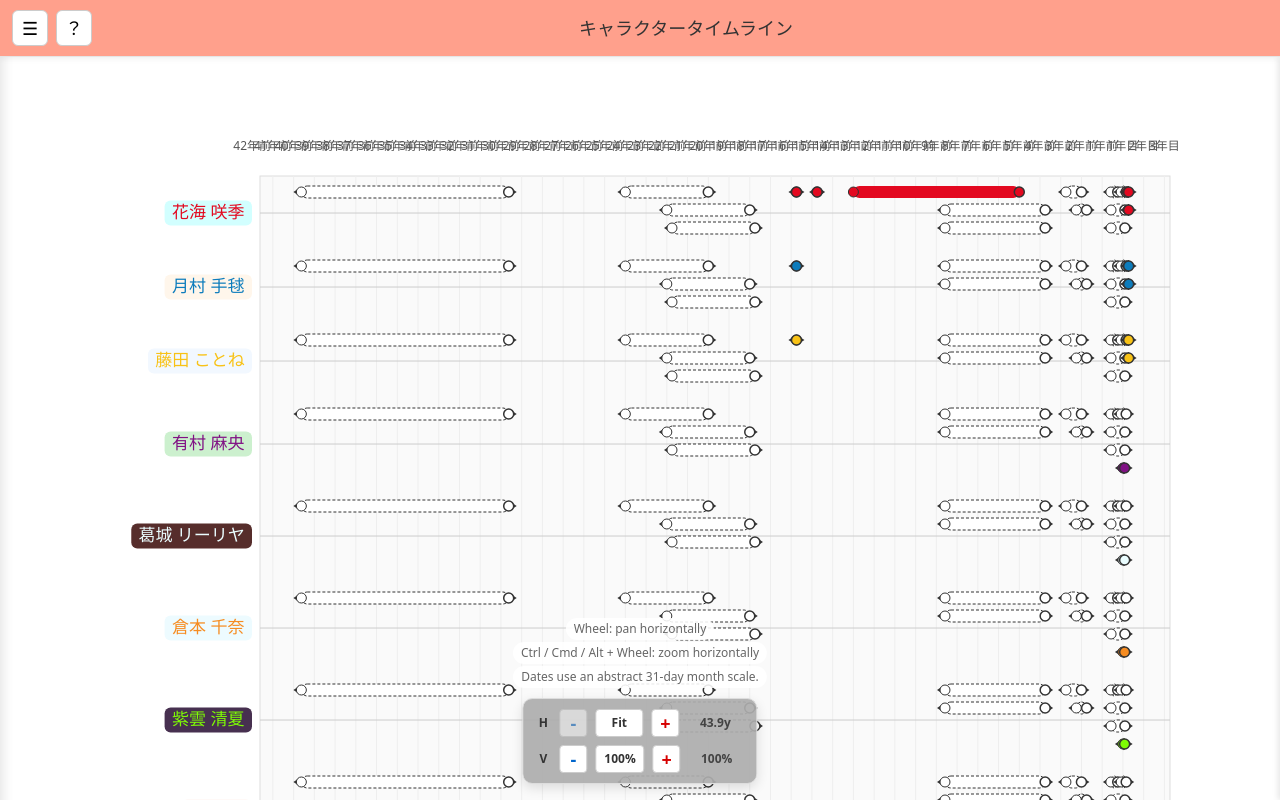
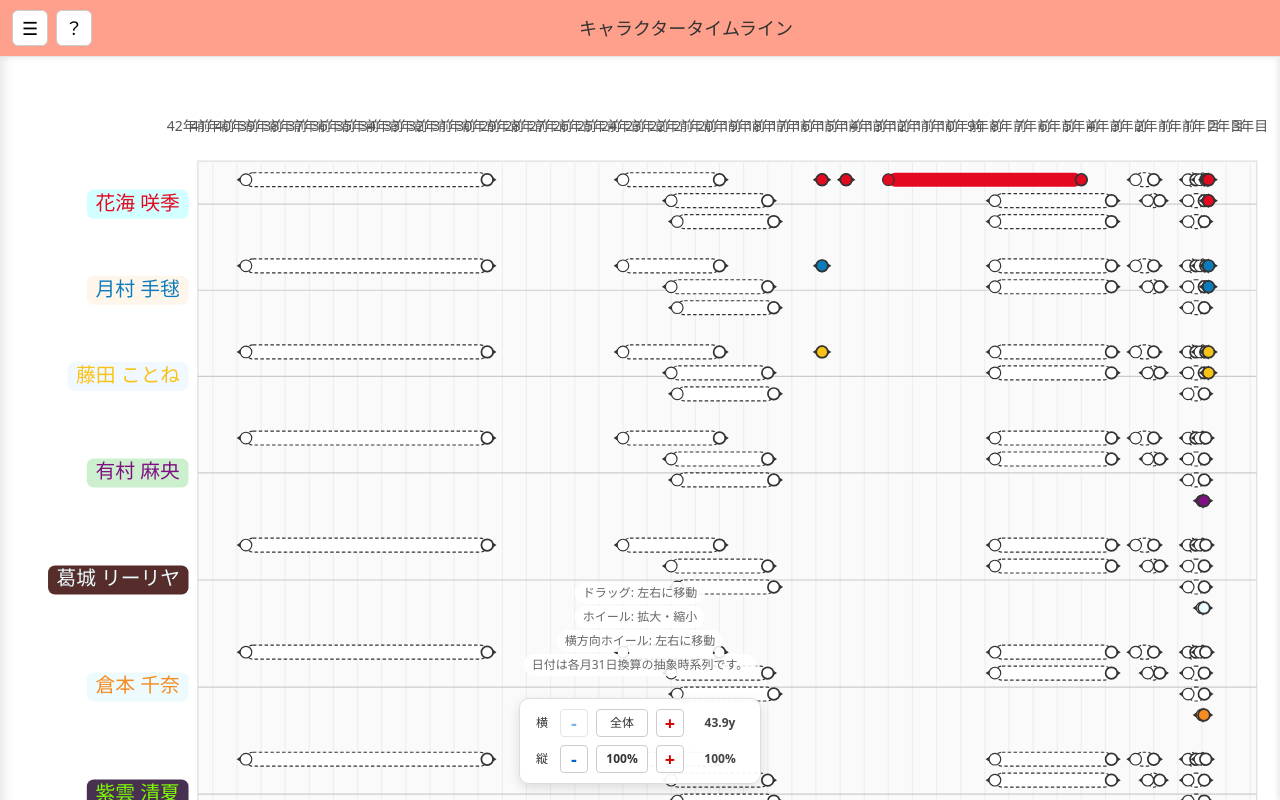
Before and after one commit to rectaris/gakumasu-timeline, a Vue app: page / in a window 1280 px wide. Shown: the top 800 px of the page. Built offline with nearby package versions, Linux system fonts and the light colour scheme.

Commit message:
timeline update

```diff
--- a/src/App.vue
+++ b/src/App.vue
@@ -127,13 +127,14 @@ function panByPixels(deltaPixels, svgElement) {
 
 function handleTimelineWheel(event) {
   const svgElement = event.currentTarget;
-  const panDeltaPixels =
-    Math.abs(event.deltaX) > Math.abs(event.deltaY)
-      ? event.deltaX
-      : event.deltaY;
+  const isHorizontalWheel = Math.abs(event.deltaX) > Math.abs(event.deltaY);
 
-  if (event.ctrlKey || event.metaKey || event.altKey) {
   event.preventDefault();
+
+  if (isHorizontalWheel) {
+    panByPixels(event.deltaX, svgElement);
+    return;
+  }
 
   const rect = svgElement.getBoundingClientRect();
   if (!rect.width) return;
@@ -145,14 +146,16 @@ function handleTimelineWheel(event) {
   );
 
   zoomHorizontallyBy(Math.exp(event.deltaY * 0.0015), anchorRatio);
-    return;
 }
 
-  event.preventDefault();
-  panByPixels(panDeltaPixels, svgElement);
-}
-
-const { onTouchStart, onTouchMove, onTouchEnd } = usePointer({
+const {
+  isDragging,
+  onClickCapture,
+  onMouseDown,
+  onTouchStart,
+  onTouchMove,
+  onTouchEnd
+} = usePointer({
   panByPixels
 });
 
@@ -296,9 +299,12 @@ const isCurrentCategoryEmpty = computed(() => laneOptions.value.length === 0);
         :left-label-width="LEFT_LABEL_WIDTH"
         :year-label="yearLabel"
         :on-wheel="handleTimelineWheel"
+        :on-click-capture="onClickCapture"
+        :on-mouse-down="onMouseDown"
         :on-touch-start="onTouchStart"
         :on-touch-move="onTouchMove"
         :on-touch-end="onTouchEnd"
+        :is-dragging="isDragging"
         @select="selectEvent"
       />
     </div>
--- a/src/components/TimelineSvg.vue
+++ b/src/components/TimelineSvg.vue
@@ -25,10 +25,13 @@ const props = defineProps({
   invertHexColor: { type: Function, required: true },
   leftLabelWidth: { type: Number, required: true },
   yearLabel: { type: Function, required: true },
+  onClickCapture: { type: Function, required: true },
+  onMouseDown: { type: Function, required: true },
   onWheel: { type: Function, required: true },
   onTouchStart: { type: Function, required: true },
   onTouchMove: { type: Function, required: true },
-  onTouchEnd: { type: Function, required: true }
+  onTouchEnd: { type: Function, required: true },
+  isDragging: { type: Boolean, required: true }
 });
 
 const emit = defineEmits(["select"]);
@@ -38,10 +41,13 @@ const CLIP_PADDING = 6;
 <template>
   <svg
     class="timeline-svg"
+    :class="{ 'timeline-svg--dragging': isDragging }"
     :width="width"
     :height="svgHeight"
     :viewBox="`0 0 ${width} ${svgHeight}`"
     preserveAspectRatio="xMidYMin meet"
+    @click.capture="onClickCapture"
+    @mousedown="onMouseDown"
     @wheel="onWheel"
     @touchstart="onTouchStart"
     @touchmove="onTouchMove"
--- a/src/components/ZoomControls.vue
+++ b/src/components/ZoomControls.vue
@@ -18,7 +18,7 @@ defineProps({
 <template>
   <div class="zoom-controls">
     <div class="zoom-group">
-      <span class="zoom-group-label">H</span>
+      <span class="zoom-group-label">横</span>
       <button
         class="zoom-button zoom-button--out"
         type="button"
@@ -32,7 +32,7 @@ defineProps({
         type="button"
         @click="resetHorizontalZoom"
       >
-        Fit
+        全体
       </button>
       <button
         class="zoom-button zoom-button--in"
@@ -46,7 +46,7 @@ defineProps({
     </div>
 
     <div class="zoom-group">
-      <span class="zoom-group-label">V</span>
+      <span class="zoom-group-label">縦</span>
       <button
         class="zoom-button zoom-button--out"
         type="button"
@@ -75,8 +75,9 @@ defineProps({
   </div>
 
   <div class="zoom-hints">
-    <p class="zoom-hint">Wheel: pan horizontally</p>
-    <p class="zoom-hint">Ctrl / Cmd / Alt + Wheel: zoom horizontally</p>
-    <p class="timeline-scale-note">Dates use an abstract 31-day month scale.</p>
+    <p class="zoom-hint">ドラッグ: 左右に移動</p>
+    <p class="zoom-hint">ホイール: 拡大・縮小</p>
+    <p class="zoom-hint">横方向ホイール: 左右に移動</p>
+    <p class="timeline-scale-note">日付は各月31日換算の抽象時系列です。</p>
   </div>
 </template>
--- a/src/composables/usePointer.js
+++ b/src/composables/usePointer.js
@@ -1,14 +1,86 @@
-import { ref } from "vue";
+import { computed, onMounted, onUnmounted, ref } from "vue";
+
+const MOUSE_DRAG_THRESHOLD = 4;
+const TOUCH_DRAG_THRESHOLD = 8;
+const CLICK_SUPPRESSION_MS = 80;
 
 export function usePointer({ panByPixels }) {
+  const mouseActive = ref(false);
+  const mousePanActive = ref(false);
   const touchActive = ref(false);
   const touchPanActive = ref(false);
-  const lastTouchX = ref(0);
-  const lastTouchY = ref(0);
+  const suppressNextClick = ref(false);
+  const dragSurfaceElement = ref(null);
+  const lastPointerX = ref(0);
+  const lastPointerY = ref(0);
+  let clearSuppressionTimer = null;
+
+  const isDragging = computed(
+    () => mousePanActive.value || touchPanActive.value,
+  );
+
+  function clearClickSuppressionTimer() {
+    if (clearSuppressionTimer !== null) {
+      window.clearTimeout(clearSuppressionTimer);
+      clearSuppressionTimer = null;
+    }
+  }
+
+  function scheduleClickSuppressionClear() {
+    clearClickSuppressionTimer();
+    clearSuppressionTimer = window.setTimeout(() => {
+      suppressNextClick.value = false;
+      clearSuppressionTimer = null;
+    }, CLICK_SUPPRESSION_MS);
+  }
+
+  function consumeNextClick() {
+    suppressNextClick.value = true;
+    scheduleClickSuppressionClear();
+  }
+
+  function resetMouse() {
+    mouseActive.value = false;
+    mousePanActive.value = false;
+    dragSurfaceElement.value = null;
+  }
 
   function resetTouch() {
     touchActive.value = false;
     touchPanActive.value = false;
+  }
+
+  function onMouseDown(event) {
+    if (event.button !== 0) return;
+
+    event.preventDefault();
+    mouseActive.value = true;
+    mousePanActive.value = false;
+    dragSurfaceElement.value = event.currentTarget;
+    lastPointerX.value = event.clientX;
+    lastPointerY.value = event.clientY;
+  }
+
+  function handleMouseMove(clientX, clientY) {
+    if (!mouseActive.value || !dragSurfaceElement.value) return;
+
+    const diffX = clientX - lastPointerX.value;
+    const diffY = clientY - lastPointerY.value;
+
+    if (!mousePanActive.value) {
+      if (
+        Math.abs(diffX) < MOUSE_DRAG_THRESHOLD &&
+        Math.abs(diffY) < MOUSE_DRAG_THRESHOLD
+      ) {
+        return;
+      }
+
+      mousePanActive.value = true;
+    }
+
+    panByPixels(-diffX, dragSurfaceElement.value);
+    lastPointerX.value = clientX;
+    lastPointerY.value = clientY;
   }
 
   function onTouchStart(event) {
@@ -16,19 +88,25 @@ export function usePointer({ panByPixels }) {
 
     touchActive.value = true;
     touchPanActive.value = false;
-    lastTouchX.value = event.touches[0].clientX;
-    lastTouchY.value = event.touches[0].clientY;
+    lastPointerX.value = event.touches[0].clientX;
+    lastPointerY.value = event.touches[0].clientY;
   }
 
   function onTouchMove(event) {
     if (!touchActive.value || event.touches.length !== 1) return;
 
     const touch = event.touches[0];
-    const diffX = touch.clientX - lastTouchX.value;
-    const diffY = touch.clientY - lastTouchY.value;
+    const diffX = touch.clientX - lastPointerX.value;
+    const diffY = touch.clientY - lastPointerY.value;
 
     if (!touchPanActive.value) {
-      if (Math.abs(diffX) < 8 && Math.abs(diffY) < 8) return;
+      if (
+        Math.abs(diffX) < TOUCH_DRAG_THRESHOLD &&
+        Math.abs(diffY) < TOUCH_DRAG_THRESHOLD
+      ) {
+        return;
+      }
+
       touchPanActive.value = Math.abs(diffX) > Math.abs(diffY);
     }
 
@@ -36,17 +114,65 @@ export function usePointer({ panByPixels }) {
 
     event.preventDefault();
     panByPixels(-diffX, event.currentTarget);
-    lastTouchX.value = touch.clientX;
-    lastTouchY.value = touch.clientY;
+    lastPointerX.value = touch.clientX;
+    lastPointerY.value = touch.clientY;
   }
 
   function onTouchEnd() {
+    if (touchPanActive.value) {
+      consumeNextClick();
+    }
+
     resetTouch();
   }
 
+  function onClickCapture(event) {
+    if (!suppressNextClick.value) return;
+
+    event.preventDefault();
+    event.stopPropagation();
+    suppressNextClick.value = false;
+    clearClickSuppressionTimer();
+  }
+
+  function handleWindowMouseMove(event) {
+    if (!mouseActive.value) return;
+
+    event.preventDefault();
+    handleMouseMove(event.clientX, event.clientY);
+  }
+
+  function handleWindowMouseUp() {
+    if (mousePanActive.value) {
+      consumeNextClick();
+    }
+
+    resetMouse();
+  }
+
+  function handleWindowClick(event) {
+    onClickCapture(event);
+  }
+
+  onMounted(() => {
+    window.addEventListener("mousemove", handleWindowMouseMove);
+    window.addEventListener("mouseup", handleWindowMouseUp);
+    window.addEventListener("click", handleWindowClick, true);
+  });
+
+  onUnmounted(() => {
+    window.removeEventListener("mousemove", handleWindowMouseMove);
+    window.removeEventListener("mouseup", handleWindowMouseUp);
+    window.removeEventListener("click", handleWindowClick, true);
+    clearClickSuppressionTimer();
+  });
+
   return {
+    isDragging,
+    onClickCapture,
+    onMouseDown,
     onTouchStart,
     onTouchMove,
-    onTouchEnd
+    onTouchEnd,
   };
 }
--- a/src/style.css
+++ b/src/style.css
@@ -59,11 +59,13 @@ button:focus-visible {
 }
 
 #app {
-    max-width: 1280px;
-    margin: 0 auto;
-    padding: 2rem;
-    padding-top: calc(2rem + 64px);
+    width: 100%;
+    max-width: none;
+    margin: 0;
+    padding: 56px 0 0;
+    min-height: 100vh;
     text-align: initial;
+    box-sizing: border-box;
 }
 
 @media (prefers-color-scheme: light) {
@@ -159,7 +161,7 @@ body {
     align-items: stretch;
     gap: 8px;
     padding: 10px 12px;
-    background: rgba(173, 173, 173, 0.92);
+    background: rgba(255, 255, 255, 0.94);
     border: 1px solid #ddd;
     border-radius: 10px;
     box-shadow: 0 4px 12px rgba(0, 0, 0, 0.12);
@@ -173,7 +175,7 @@ body {
 }
 
 .zoom-group-label {
-    min-width: 16px;
+    min-width: 20px;
     font-size: 12px;
     font-weight: 700;
     color: #333;
@@ -203,7 +205,7 @@ body {
 
 .zoom-button--reset {
     width: auto;
-    min-width: 48px;
+    min-width: 52px;
     padding: 0 8px;
     font-size: 12px;
     color: #333;
@@ -264,7 +266,7 @@ body {
 
 .zoom-hints {
     position: fixed;
-    bottom: 112px;
+    bottom: 124px;
     left: 50%;
     transform: translateX(-50%);
     display: flex;
@@ -330,23 +332,30 @@ body {
 
 .timeline-shell {
     width: 100%;
-    display: flex;
-    justify-content: center;
+    min-height: calc(100vh - 56px);
+    padding: 12px 0 132px;
+    box-sizing: border-box;
 }
 
 .timeline-stage {
     width: 100%;
-    overflow-x: auto;
-    overflow-y: hidden;
-    padding-bottom: 24px;
+    overflow: hidden;
+    padding: 0;
 }
 
 .timeline-svg {
     display: block;
-    width: 1100px;
-    max-width: 100%;
+    width: 100%;
     height: auto;
-    margin: 0 auto;
+    margin: 0;
+    cursor: grab;
+    user-select: none;
+    -webkit-user-select: none;
+    touch-action: pan-y;
+}
+
+.timeline-svg--dragging {
+    cursor: grabbing;
 }
 
 .app-header {
```
Also changed, not shown: 4 other files (tests, documents, lock files or other folders). Lines whose indentation alone changed are shown as unchanged.
